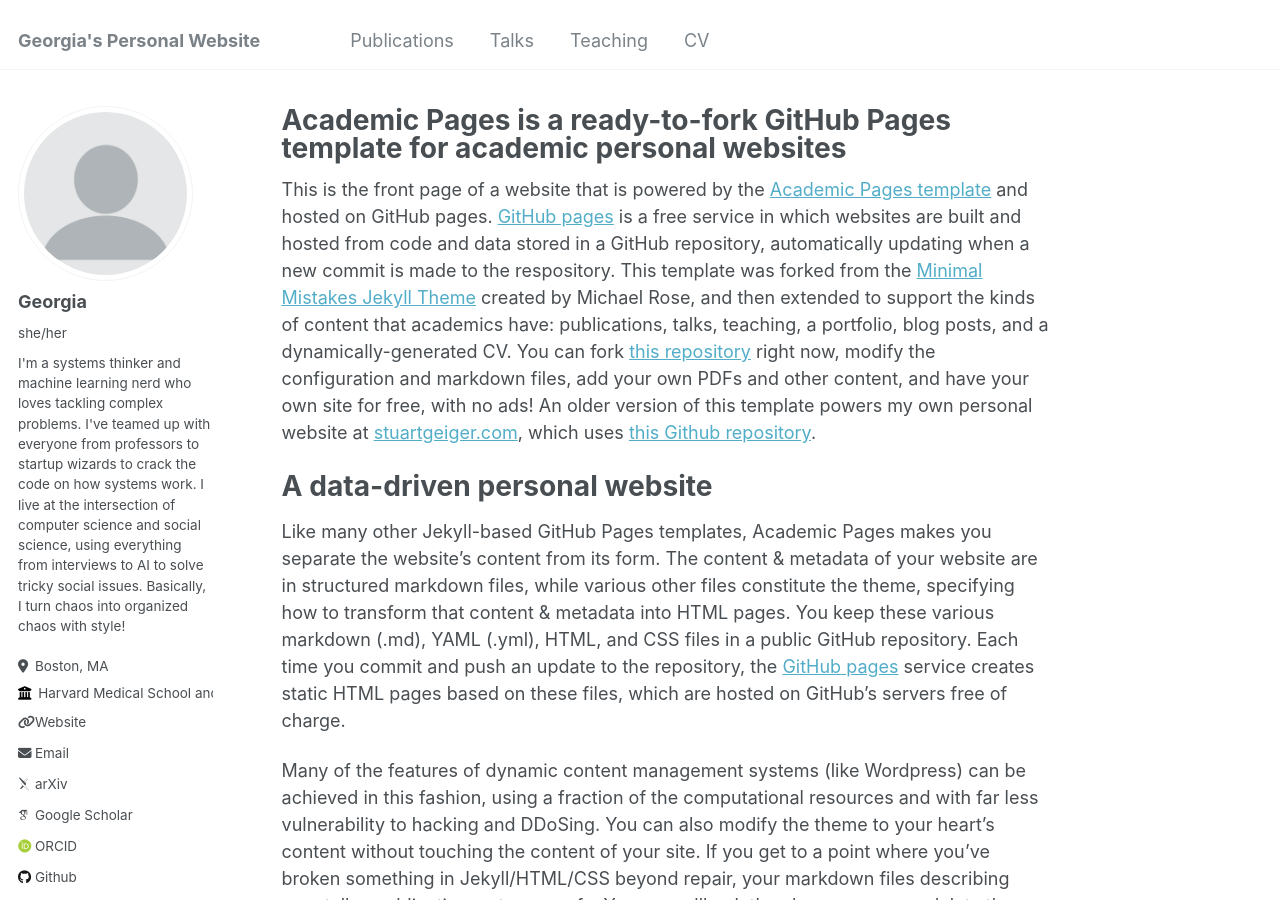
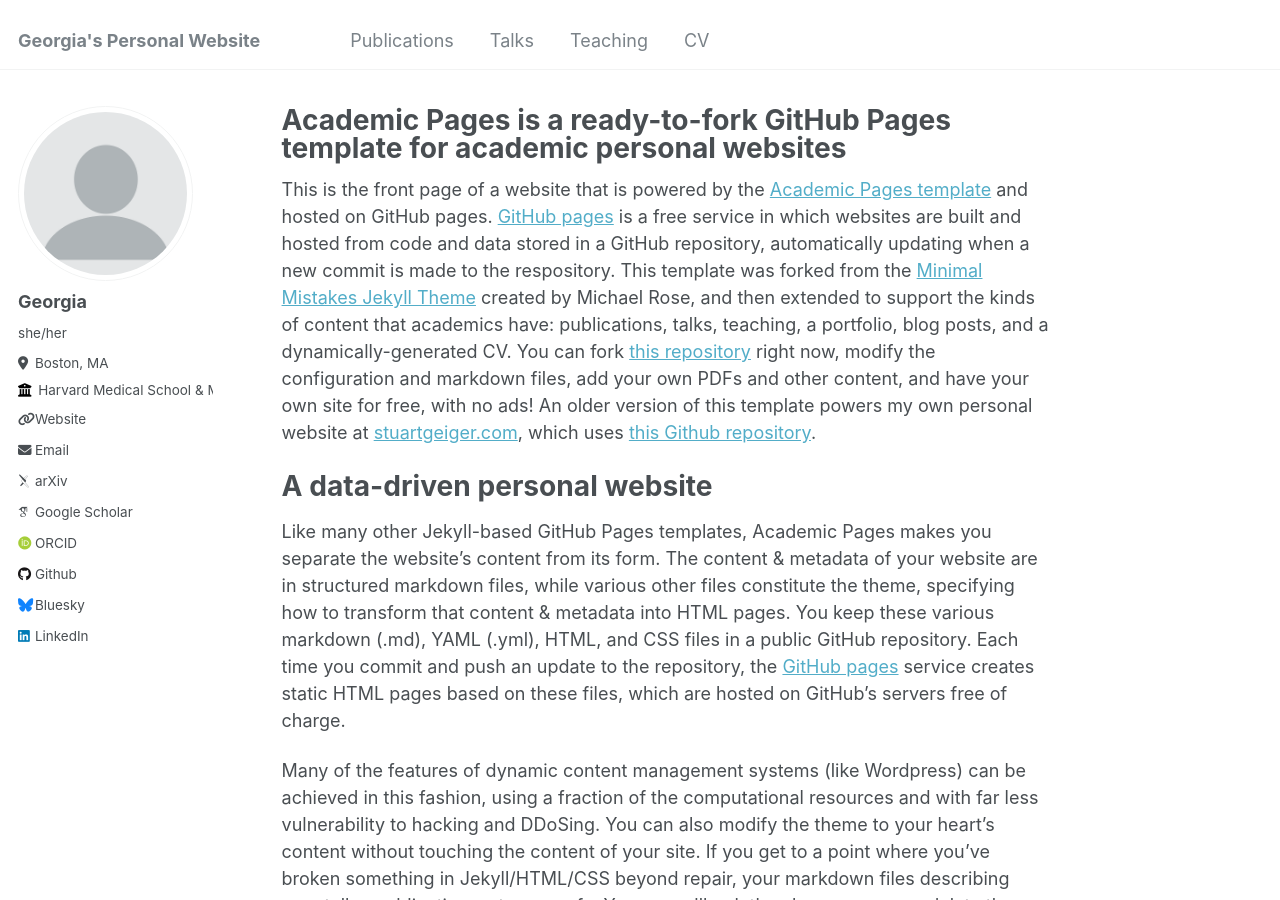
Before and after one commit to georgia-max/georgia-max.github.io, a Jekyll site: the page built from _pages/about.md, in a window 1280 px wide and 900 px high. Built offline with Jekyll 4.4.1, drawn with Linux system fonts in a browser that asks for light colours; some web fonts are replaced.

Commit message:
Update _config.yml

```diff
--- a/_config.yml
+++ b/_config.yml
@@ -24,9 +24,9 @@ author:
   avatar           : "profile.png"
   name             : "Georgia"
   pronouns         : "she/her"
-  bio              : "I'm a systems thinker and machine learning nerd who loves tackling complex problems. I've teamed up with everyone from professors to startup wizards to crack the code on how systems work. I live at the intersection of computer science and social science, using everything from interviews to AI to solve tricky social issues. Basically, I turn chaos into organized chaos with style!"
+  # bio              : "I'm a systems thinker and machine learning nerd who loves tackling complex problems. I've teamed up with everyone from professors to startup wizards to crack the code on how systems work. I live at the intersection of computer science and social science, using everything from interviews to AI to solve tricky social issues. Basically, I turn chaos into organized chaos with style!"
   location         : "Boston, MA"
-  employer         : "Harvard Medical School and Massachusetts General Hospital"
+  employer         : "Harvard Medical School & Massachusetts General Hospital"
   uri              : https://www.mgh-ita.org/profile/georgial-liu/
   email            : gliu26@mgh.harvard.edu
 
```
